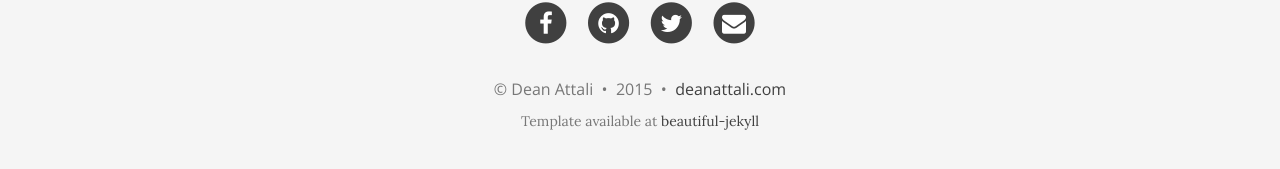
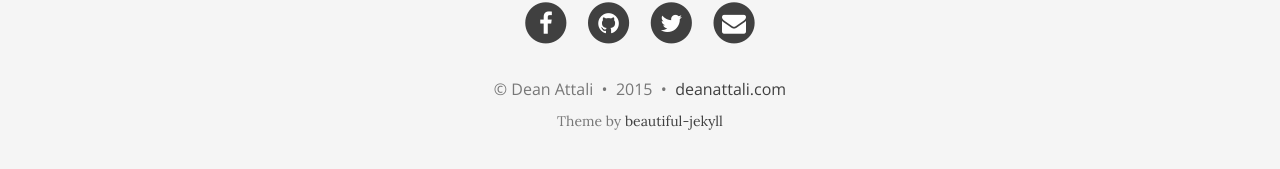
Before and after one commit to daattali/daattali.github.io, a Jekyll site: the page built from index.html, in a window 1280 px wide and 900 px high, scrolled down 1103 px. Shown: the part 718-887 px from the top of the window. Built offline with Jekyll 4.4.1, drawn with Linux system fonts in a browser that asks for light colours; nearby versions of some CDN libraries; Markdown is read by kramdown in place of the engine named in the settings; the list of posts is cut into pages by our own code.

Commit message:
change footer text back

```diff
--- a/_includes/footer.html
+++ b/_includes/footer.html
@@ -82,7 +82,7 @@
 		  <a href="{{ site.url }}">{{ site.url-short }}</a>
 	    </p>
 		<p class="theme-by text-muted">
-		  Template available at
+          Theme by
 		  <a href="https://github.com/daattali/beautiful-jekyll">beautiful-jekyll</a>
 		</p>
       </div>
```
